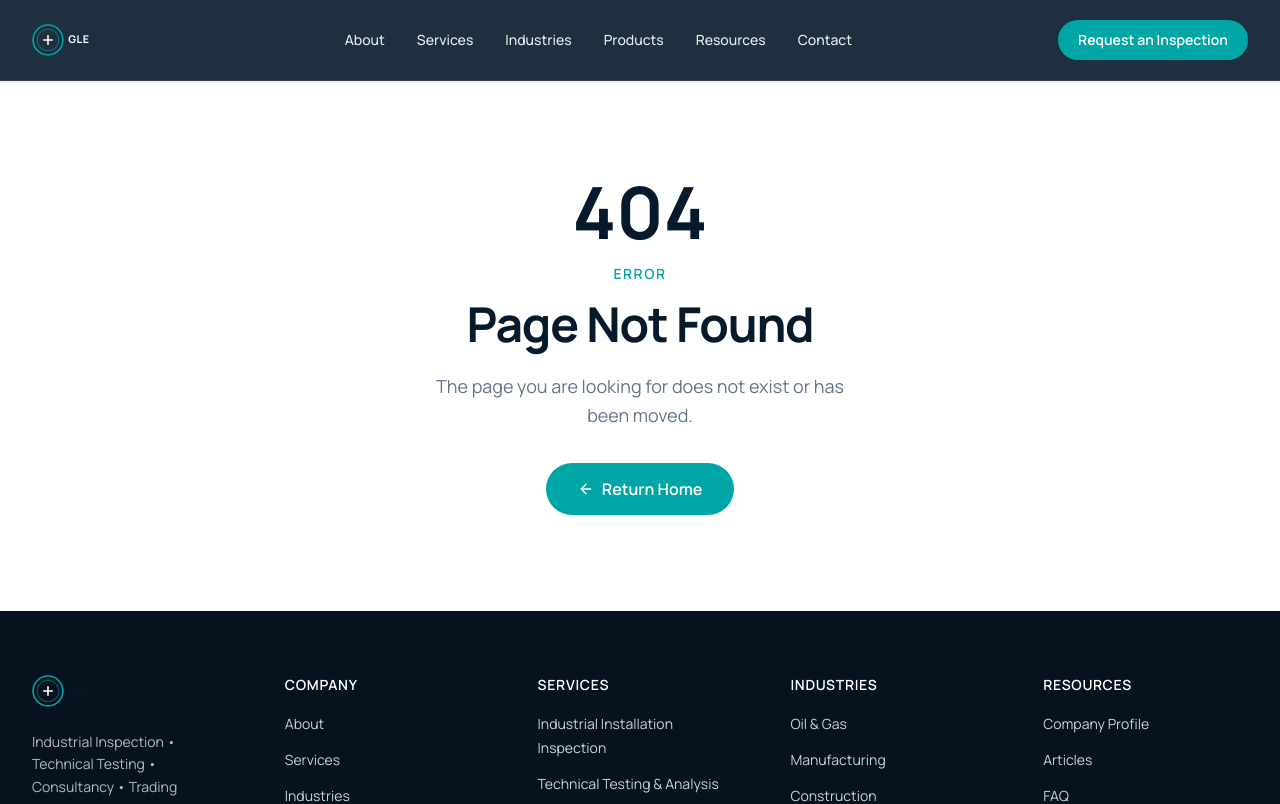
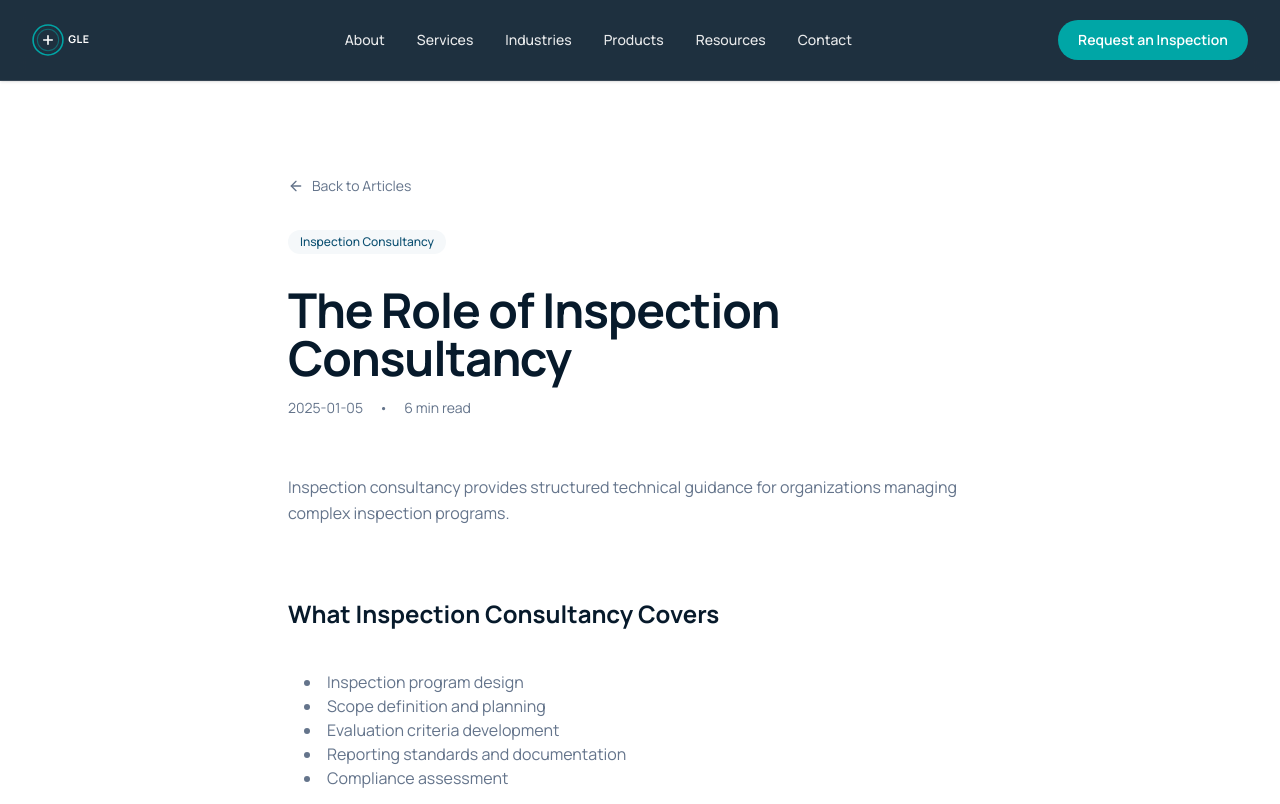
Before and after one commit to ibmdigitech/global-leisure-experts, a Next.js app: page /resources/articles/role-of-inspection-consultancy in a window 1280 px wide. Before the commit this address had no page. Shown: the top 804 px of the page. Built offline with nearby package versions, Linux system fonts and the light colour scheme.

Commit message:
Add article detail pages and FAQ JSON-LD for SEO/AEO

```diff
--- /dev/null
+++ b/src/app/resources/articles/[slug]/page.tsx
@@ -0,0 +1,106 @@
+import { Header } from '@/components/Header';
+import { Footer } from '@/components/Footer';
+import { WhatsAppButton } from '@/components/WhatsAppButton';
+import { ScrollReveal } from '@/components/ScrollReveal';
+import { SectionHeading } from '@/components/SectionHeading';
+import { CTASection } from '@/components/CTASection';
+import { articles } from '@/data/articles';
+import { ArrowLeft } from 'lucide-react';
+import Link from 'next/link';
+import { notFound } from 'next/navigation';
+
+interface ArticlePageProps {
+  params: { slug: string };
+}
+
+export function generateStaticParams() {
+  return articles.map((article) => ({
+    slug: article.slug,
+  }));
+}
+
+export async function generateMetadata({ params }: ArticlePageProps) {
+  const article = articles.find((a) => a.slug === params.slug);
+  if (!article) return {};
+  return {
+    title: `${article.title} | Global Leisure Experts LLC`,
+    description: article.excerpt,
+  };
+}
+
+export default function ArticlePage({ params }: ArticlePageProps) {
+  const article = articles.find((a) => a.slug === params.slug);
+
+  if (!article) {
+    notFound();
+  }
+
+  const safeArticle = article;
+
+  return (
+    <>
+      <Header />
+      <WhatsAppButton />
+
+      <main className="pt-16 lg:pt-20">
+        <section className="py-16 lg:py-24 bg-white">
+          <div className="mx-auto max-w-3xl px-4 sm:px-6 lg:px-8">
+            <Link href="/resources/articles" className="inline-flex items-center gap-2 text-sm text-secondary-text hover:text-technical-teal mb-8">
+              <ArrowLeft className="h-4 w-4" />
+              Back to Articles
+            </Link>
+
+            <ScrollReveal>
+              <div className="mb-8">
+                <span className="inline-flex items-center rounded-full bg-light px-3 py-1 text-xs font-medium text-industrial-blue">
+                  {safeArticle.category}
+                </span>
+              </div>
+              <h1 className="text-3xl sm:text-4xl lg:text-5xl font-bold tracking-tight text-deep-navy mb-4">
+                {safeArticle.title}
+              </h1>
+              <div className="flex items-center gap-4 text-sm text-secondary-text mb-8">
+                <span>{safeArticle.date}</span>
+                <span>•</span>
+                <span>{safeArticle.readTime}</span>
+              </div>
+            </ScrollReveal>
+
+            <ScrollReveal delay={0.2}>
+              <div className="prose prose-lg max-w-none">
+                {safeArticle.content.split('\n').map((paragraph, i) => {
+                  if (paragraph.startsWith('## ')) {
+                    return (
+                      <h2 key={i} className="text-2xl font-bold text-deep-navy mt-8 mb-4">
+                        {paragraph.replace('## ', '')}
+                      </h2>
+                    );
+                  }
+                  if (paragraph.startsWith('- ')) {
+                    return (
+                      <li key={i} className="text-secondary-text ml-4">
+                        {paragraph.replace('- ', '')}
+                      </li>
+                    );
+                  }
+                  if (paragraph.trim() === '') {
+                    return <br key={i} />;
+                  }
+                  return (
+                    <p key={i} className="text-secondary-text leading-relaxed mb-4">
+                      {paragraph}
+                    </p>
+                  );
+                })}
+              </div>
+            </ScrollReveal>
+          </div>
+        </section>
+
+        <CTASection />
+      </main>
+
+      <Footer />
+    </>
+  );
+}
--- a/src/app/resources/articles/page.tsx
+++ b/src/app/resources/articles/page.tsx
@@ -3,6 +3,7 @@ import { Footer } from '@/components/Footer';
 import { WhatsAppButton } from '@/components/WhatsAppButton';
 import { ScrollReveal } from '@/components/ScrollReveal';
 import { SectionHeading } from '@/components/SectionHeading';
+import { articles } from '@/data/articles';
 import { ArrowLeft, BookOpen } from 'lucide-react';
 import Link from 'next/link';
 
@@ -10,12 +11,6 @@ export const metadata = {
   title: 'Articles | Global Leisure Experts LLC',
   description: 'Technical articles and insights on industrial inspection, testing, and consultancy.',
 };
-
-const articles = [
-  { title: 'Understanding Industrial Installation Inspection', excerpt: 'An overview of industrial installation inspection consultancy and its role in operational safety.', date: '2025-01-15' },
-  { title: 'Technical Testing: Methods and Applications', excerpt: 'Exploring common technical testing methods used in industrial assessment.', date: '2025-01-10' },
-  { title: 'The Role of Inspection Consultancy', excerpt: 'How professional inspection consultancy supports structured technical oversight.', date: '2025-01-05' },
-];
 
 export default function ArticlesPage() {
   return (
@@ -39,18 +34,23 @@ export default function ArticlesPage() {
 
             <div className="grid grid-cols-1 md:grid-cols-2 lg:grid-cols-3 gap-6 lg:gap-8 mt-12">
               {articles.map((article, i) => (
-                <ScrollReveal key={article.title} delay={i * 0.1}>
-                  <article className="bg-light rounded-2xl border border-border p-6 lg:p-8 transition-all duration-300 hover:shadow-xl hover:border-technical-teal/30 hover:-translate-y-1">
+                <ScrollReveal key={article.id} delay={i * 0.1}>
+                  <Link
+                    href={`/resources/articles/${article.slug}`}
+                    className="block bg-light rounded-2xl border border-border p-6 lg:p-8 transition-all duration-300 hover:shadow-xl hover:border-technical-teal/30 hover:-translate-y-1"
+                  >
                     <div className="flex items-center gap-2 mb-4">
                       <BookOpen className="h-5 w-5 text-technical-teal" />
                       <span className="text-xs text-secondary-text">{article.date}</span>
+                      <span className="text-xs text-secondary-text">•</span>
+                      <span className="text-xs text-secondary-text">{article.readTime}</span>
                     </div>
                     <h3 className="text-lg font-bold text-deep-navy mb-2">{article.title}</h3>
                     <p className="text-sm text-secondary-text leading-relaxed mb-4">{article.excerpt}</p>
                     <span className="inline-flex items-center gap-2 text-sm font-semibold text-technical-teal">
                       Read Article <ArrowLeft className="h-4 w-4 rotate-180" />
                     </span>
-                  </article>
+                  </Link>
                 </ScrollReveal>
               ))}
             </div>
--- a/src/app/resources/faq/page.tsx
+++ b/src/app/resources/faq/page.tsx
@@ -3,8 +3,10 @@ import { Footer } from '@/components/Footer';
 import { WhatsAppButton } from '@/components/WhatsAppButton';
 import { SectionHeading } from '@/components/SectionHeading';
 import { FAQAccordion } from '@/components/FAQAccordion';
+import { faqPageJsonLd } from '@/lib/structured-data';
 import { ArrowLeft } from 'lucide-react';
 import Link from 'next/link';
+import { faqs } from '@/data/faqs';
 
 export const metadata = {
   title: 'FAQ | Global Leisure Experts LLC',
@@ -12,6 +14,8 @@ export const metadata = {
 };
 
 export default function FAQPage() {
+  const jsonLd = faqPageJsonLd(faqs);
+
   return (
     <>
       <Header />
@@ -37,6 +41,11 @@ export default function FAQPage() {
       </main>
 
       <Footer />
+
+      <script
+        type="application/ld+json"
+        dangerouslySetInnerHTML={{ __html: JSON.stringify(jsonLd) }}
+      />
     </>
   );
 }
--- a/src/app/sitemap.ts
+++ b/src/app/sitemap.ts
@@ -1,6 +1,7 @@
 import { MetadataRoute } from 'next';
 import { services } from '@/data/services';
 import { products } from '@/data/products';
+import { articles } from '@/data/articles';
 
 export default function sitemap(): MetadataRoute.Sitemap {
   const baseUrl = process.env.NEXT_PUBLIC_SITE_URL || 'https://gle.ae';
@@ -29,6 +30,12 @@ export default function sitemap(): MetadataRoute.Sitemap {
     changeFrequency: 'weekly' as const,
   }));
 
+  const articlePages = articles.map((article) => ({
+    url: `${baseUrl}/resources/articles/${article.slug}`,
+    priority: 0.6 as const,
+    changeFrequency: 'monthly' as const,
+  }));
+
   const resourcePages = [
     { url: `${baseUrl}/resources/company-profile`, priority: 0.6, changeFrequency: 'monthly' as const },
     { url: `${baseUrl}/resources/articles`, priority: 0.6, changeFrequency: 'weekly' as const },
@@ -40,6 +47,7 @@ export default function sitemap(): MetadataRoute.Sitemap {
     ...servicePages,
     ...productPages,
     ...resourcePages,
+    ...articlePages,
     {
       url: `${baseUrl}/privacy-policy`,
       priority: 0.3,
--- /dev/null
+++ b/src/data/articles.ts
@@ -0,0 +1,95 @@
+export interface Article {
+  id: string;
+  title: string;
+  excerpt: string;
+  content: string;
+  date: string;
+  readTime: string;
+  category: string;
+  slug: string;
+}
+
+export const articles: Article[] = [
+  {
+    id: 'article-1',
+    title: 'Understanding Industrial Installation Inspection',
+    excerpt: 'An overview of industrial installation inspection consultancy and its role in operational safety.',
+    content: `
+Industrial installation inspection consultancy plays a critical role in ensuring that industrial equipment and infrastructure are installed correctly and operate safely.
+
+## Why Installation Inspection Matters
+
+Proper installation is the foundation of operational safety and performance. Industrial installation inspection helps identify potential concerns before they become critical issues.
+
+## Key Areas Covered
+
+- Structural integrity verification
+- Equipment alignment and mounting
+- Piping and connection integrity
+- Safety system installation
+- Documentation review
+
+## Our Approach
+
+Our technical team follows a structured inspection methodology to assess industrial installations against applicable standards and requirements.
+
+Contact our technical team to discuss your specific installation inspection requirements.
+    `,
+    date: '2025-01-15',
+    readTime: '5 min read',
+    category: 'Industrial Inspection',
+    slug: 'understanding-industrial-installation-inspection',
+  },
+  {
+    id: 'article-2',
+    title: 'Technical Testing: Methods and Applications',
+    excerpt: 'Exploring common technical testing methods used in industrial assessment.',
+    content: `
+Technical testing and analysis provide essential data for informed engineering decisions. Understanding common testing methods helps organizations select the right approach for their needs.
+
+## Common Testing Methods
+
+- Material composition analysis
+- Non-destructive testing
+- Performance evaluation
+- Dimensional verification
+- Environmental testing
+
+## Applications
+
+Technical testing supports quality assurance, compliance verification, and operational safety across industrial sectors.
+
+Contact our technical team to discuss your testing requirements.
+    `,
+    date: '2025-01-10',
+    readTime: '4 min read',
+    category: 'Technical Testing',
+    slug: 'technical-testing-methods-and-applications',
+  },
+  {
+    id: 'article-3',
+    title: 'The Role of Inspection Consultancy',
+    excerpt: 'How professional inspection consultancy supports structured technical oversight.',
+    content: `
+Inspection consultancy provides structured technical guidance for organizations managing complex inspection programs.
+
+## What Inspection Consultancy Covers
+
+- Inspection program design
+- Scope definition and planning
+- Evaluation criteria development
+- Reporting standards and documentation
+- Compliance assessment
+
+## Benefits
+
+Professional inspection consultancy brings structured oversight, technical clarity, and documented processes to industrial inspection programs.
+
+Contact our technical team to discuss your inspection consultancy needs.
+    `,
+    date: '2025-01-05',
+    readTime: '6 min read',
+    category: 'Inspection Consultancy',
+    slug: 'role-of-inspection-consultancy',
+  },
+];
```
